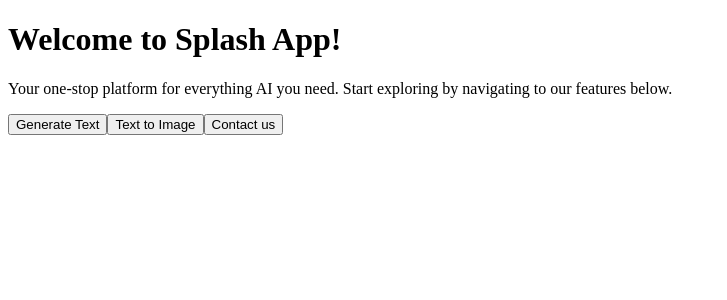
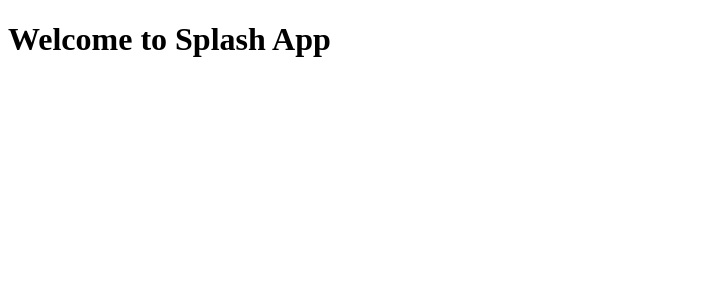
Before and after one commit to rasaq-ola/alx-project-0x03-setup, a Next.js app in the folder alx-project-0x03/: page / in a window 1280 px wide. Shown: the top 300 px of the page, without its empty margins (0-727 px from the left). Built offline with nearby package versions, Linux system fonts and the light colour scheme.

Commit message:
using Next.js useRouter hook from next/router in index.tsx file

```diff
--- a/alx-project-0x03/pages/index.tsx
+++ b/alx-project-0x03/pages/index.tsx
@@ -1,35 +1,13 @@
-import Button from "@/components/common/Button";
-import { useRouter } from "next/router";
+import { useRouter } from 'next/router';
 
-interface PageRouteProps {
-  pageRoute: string
-}
-
-export default function Home() {
-  const router = useRouter()
-
-  // Imeperative routing with useRouter
-  const routeToNextPage  = ({ pageRoute }: PageRouteProps) => {
-    router.push(pageRoute, undefined, { shallow: false})
-  }
+const Home = () => {
+  const router = useRouter();
 
   return (
-    <div className="min-h-screen bg-gray-100 flex flex-col justify-center items-center text-center">
-      {/* Welcome Message */}
-      <h1 className="text-4xl font-bold text-gray-800 mb-4">
-        Welcome to Splash App!
-      </h1>
-      <p className="text-lg text-gray-600 mb-8">
-        Your one-stop platform for everything AI you need. Start exploring by
-        navigating to our features below.
-      </p>
-
-      {/* Navigation Options */}
-      <div className="flex gap-6">
-        <Button action={() => routeToNextPage({ pageRoute: '/generate-text-ai' })} buttonLabel="Generate Text" buttonBackgroundColor="blue" />
-        <Button action={() => routeToNextPage({ pageRoute: '/text-to-image'})} buttonLabel="Text to Image" buttonBackgroundColor="green" />
-        <Button action={() => routeToNextPage({ pageRoute: '/counter-app'})} buttonLabel="Contact us" buttonBackgroundColor="orange" />
-      </div>
+    <div>
+      <h1>Welcome to Splash App</h1>
     </div>
   );
-}
+};
+
+export default Home;
```
